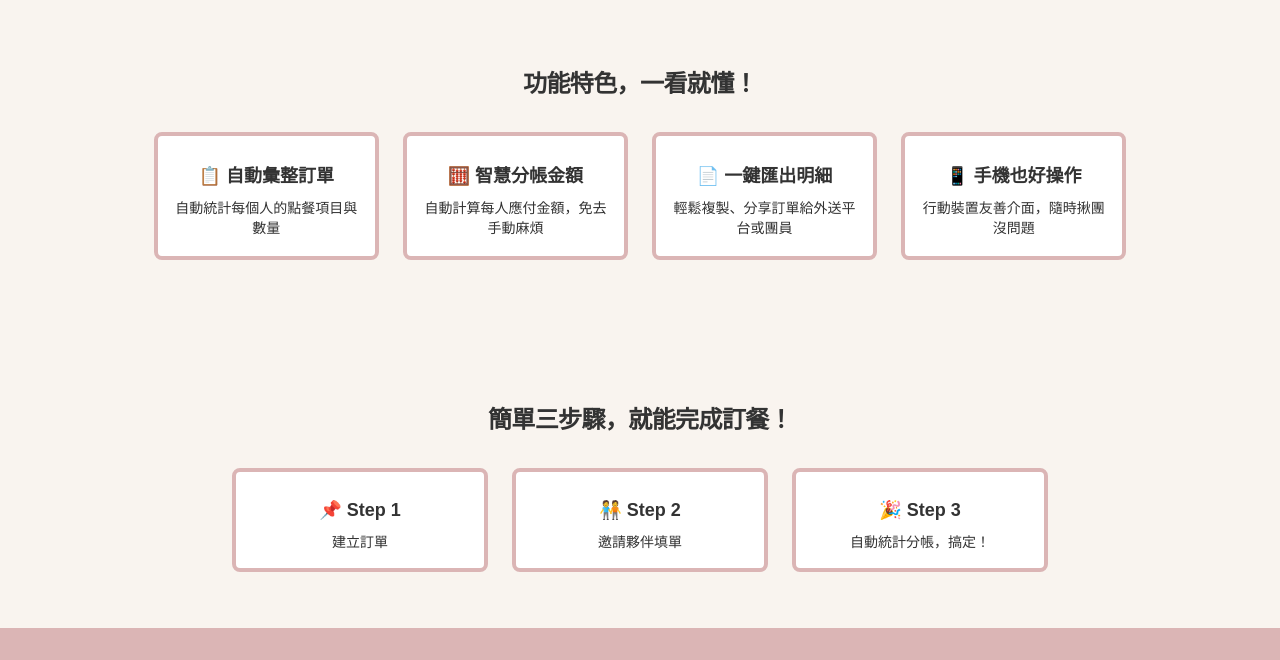
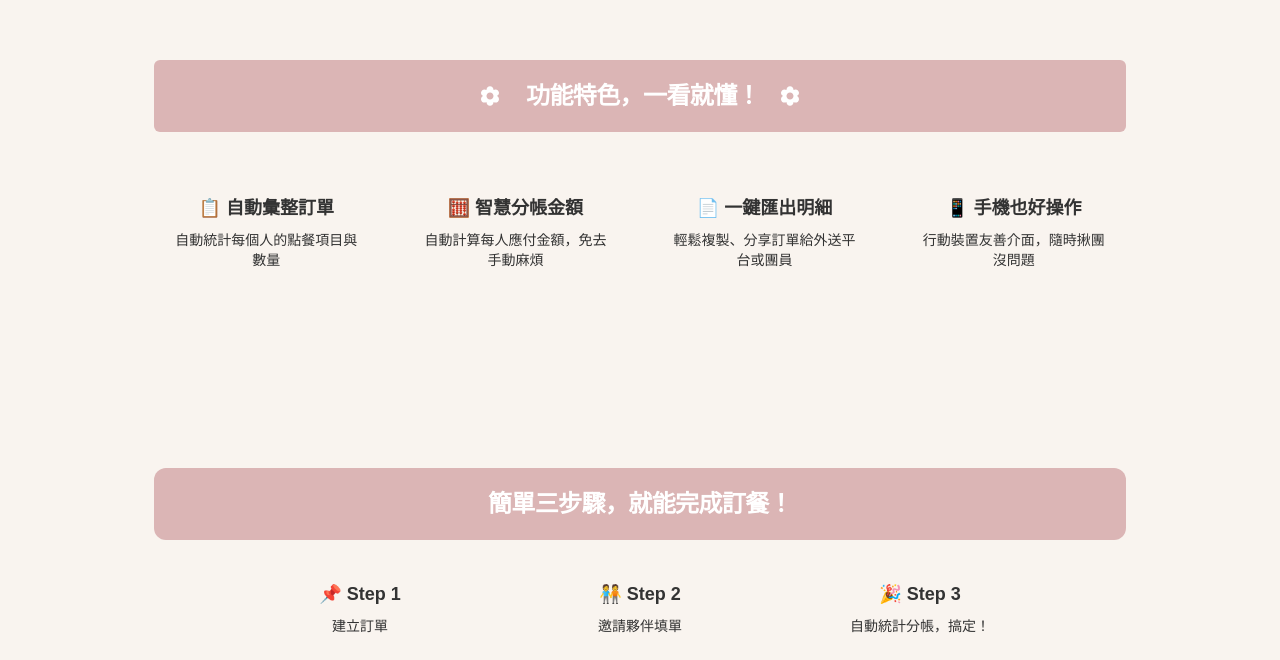
Before and after one commit to yijing0310/order-front, a Next.js app: page / in a window 1280 px wide. Shown: the part 820-1480 px from the top of the page. Built offline with nearby package versions, Linux system fonts and the light colour scheme.

Commit message:
home style 調整

```diff
--- a/app/_components/feature.js
+++ b/app/_components/feature.js
@@ -1,4 +1,5 @@
 "use client";
+import { IoMdFlower } from "react-icons/io";
 export default function Feature() {
     const features = [
         {
@@ -20,15 +21,15 @@ export default function Feature() {
     ];
     return (
         <>
-            <section className="relative isolate px-6 py-14 lg:px-8 text-center  flex flex-col items-center justify-center text-font">
-                <h3 className="text-2xl font-semibold tracking-tight text-balance  sm:text-2xl my-8">
-                    功能特色，一看就懂！
+            <section className="relative isolate px-6 py-12 pb-24 lg:px-8 text-center  flex flex-col items-center justify-center" >
+                <h3 className="text-lg font-semibold tracking-tight text-balance  sm:text-2xl my-8  text-white bg-third w-4/5 py-5 rounded-md flex items-center justify-center">
+                   <IoMdFlower/> &nbsp;&nbsp;&nbsp; 功能特色，一看就懂！&nbsp;&nbsp;&nbsp; <IoMdFlower/>
                 </h3>
                 {/* feature */}
                 <div class="flex  flex-wrap sm:flex-nowrap  items-center justify-center gap-6 w-4/5 mx-auto">
                         {features.map((feature, i) => {
                             return (
-                                <div key={i} className="border-4 border-third rounded-lg p-4 bg-white w-64 h-32 flex flex-col items-center justify-center">
+                                <div key={i} className=" p-4 w-64 h-32 flex flex-col items-center justify-center">
                                     <h3 className="my-2 font-semibold text-lg">{feature.title}</h3>
                                     <p className="text-sm">{feature.subtitle}</p>
                                 </div>
--- a/app/_components/hero.js
+++ b/app/_components/hero.js
@@ -4,7 +4,7 @@ import { TbHandFingerRight } from "react-icons/tb";
 export default function Hero() {
     return (
         <>
-            <div className="flex flex-wrap sm:flex-nowrap items-center justify-center gap-10 h-screen">
+            <div className="flex flex-wrap sm:flex-nowrap items-center justify-center sm:gap-10 sm:h-screen">
                 <div className="relative isolate px-6 pt-14 lg:px-8 ">
                     <div className="mx-auto max-w-2xl py-12 sm:py-24 lg:py-36">
                         <div className="text-center">
--- a/app/_components/step.js
+++ b/app/_components/step.js
@@ -16,15 +16,14 @@ export default function Step() {
     ];
     return (
         <>
-            <section className="relative isolate px-6 py-14 lg:px-8 text-center  flex flex-col items-center justify-center text-font ">
-                <h3 className="text-2xl font-semibold tracking-tight text-balance  sm:text-2xl my-8">
+            <section className="relative isolate px-6 py-12 pb-24 lg:px-8 text-center  flex flex-col items-center justify-center text-font ">
+                <h3 className="text-lg font-semibold tracking-tight text-balance  sm:text-2xl my-8  text-white bg-third w-4/5 py-5 rounded-xl">
                 簡單三步驟，就能完成訂餐！
                 </h3>
-                {/* feature */}
                 <div class="flex  flex-wrap sm:flex-nowrap  items-center justify-center gap-6 w-4/5 mx-auto">
                         {features.map((feature, i) => {
                             return (
-                                <div key={i} className="border-4 border-third rounded-lg p-4 bg-white w-64 h-26 flex flex-col items-center justify-center">
+                                <div key={i} className=" w-64 h-26 flex flex-col items-center justify-center">
                                     <h3 className="my-2 font-semibold text-lg">{feature.title}</h3>
                                     <p className="text-sm">{feature.subtitle}</p>
                                 </div>
```
